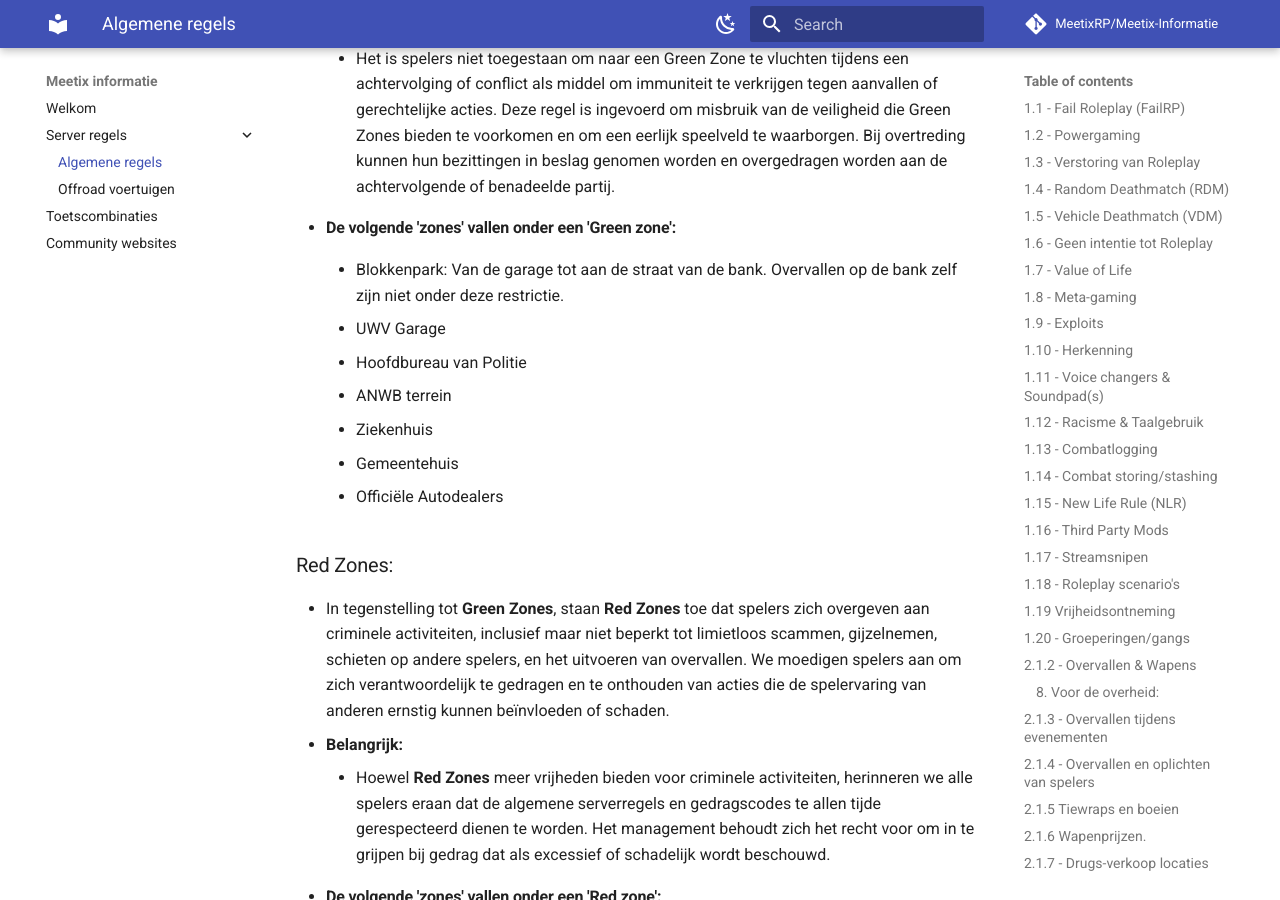
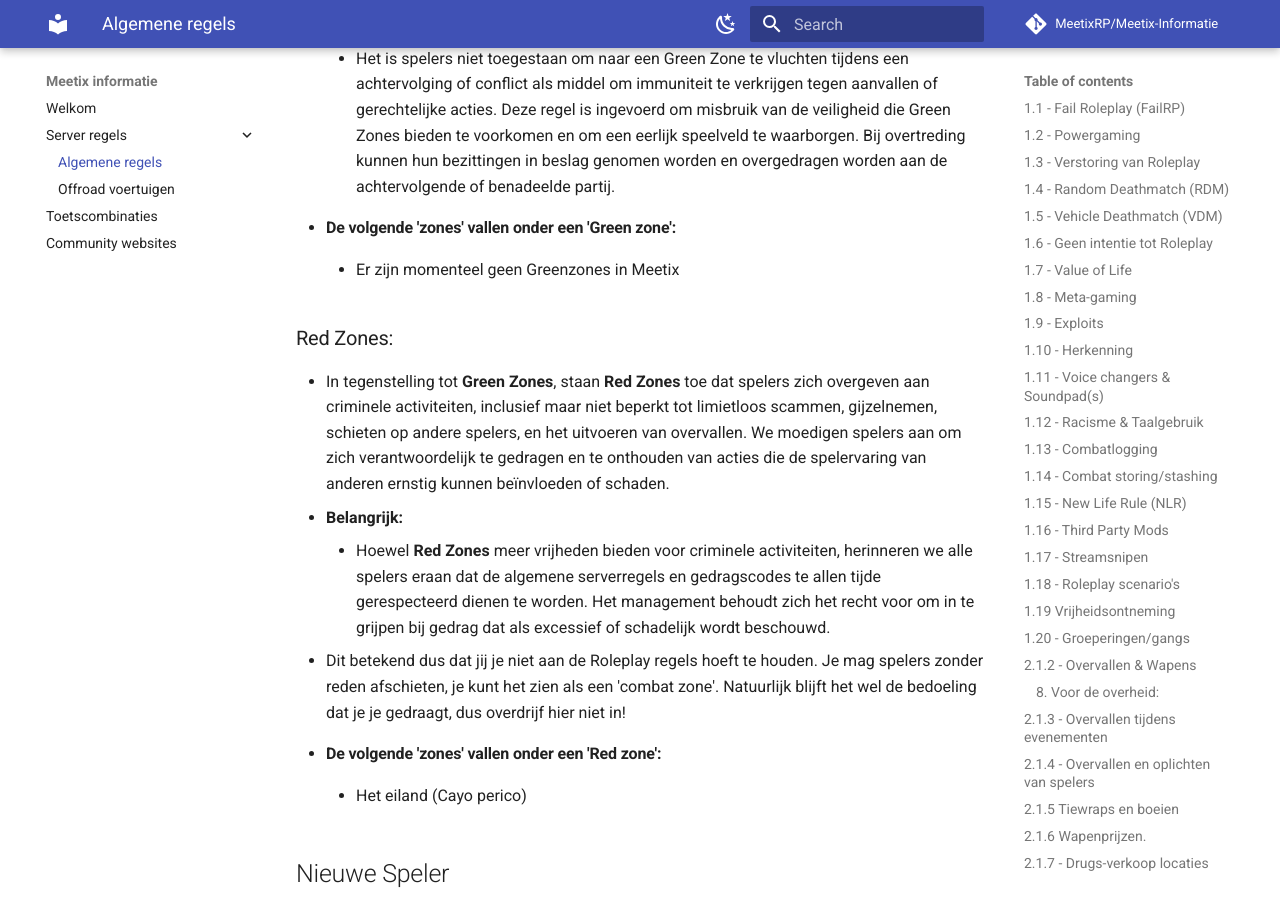
Before and after one commit to MeetixRP/Meetix-Informatie, an MkDocs documentation site: the page built from docs/algemeneregels.md, in a window 1280 px wide and 900 px high, scrolled down 17877 px. Built offline with MkDocs 1.6.1 and Material for MkDocs 9.7.7, drawn with Linux system fonts in a browser that asks for light colours; comment, search, counter and statistics services are not loaded.

Commit message:
Green zones eruit. En toevoeging aan red-zones

```diff
--- a/docs/algemeneregels.md
+++ b/docs/algemeneregels.md
@@ -526,18 +526,13 @@
     - Het is spelers niet toegestaan om naar een Green Zone te vluchten tijdens een achtervolging of conflict als middel om immuniteit te verkrijgen tegen aanvallen of gerechtelijke acties. Deze regel is ingevoerd om misbruik van de veiligheid die Green Zones bieden te voorkomen en om een eerlijk speelveld te waarborgen. Bij overtreding kunnen hun bezittingen in beslag genomen worden en overgedragen worden aan de achtervolgende of benadeelde partij.
 
   - #### De volgende 'zones' vallen onder een 'Green zone':
-    - Blokkenpark: Van de garage tot aan de straat van de bank. Overvallen op de bank zelf zijn niet onder deze restrictie.
-    - UWV Garage
-    - Hoofdbureau van Politie
-    - ANWB terrein
-    - Ziekenhuis
-    - Gemeentehuis
-    - Officiële Autodealers
+    - Er zijn momenteel geen Greenzones in Meetix
 
 ### Red Zones:
   - In tegenstelling tot **Green Zones**, staan **Red Zones** toe dat spelers zich overgeven aan criminele activiteiten, inclusief maar niet beperkt tot limietloos scammen, gijzelnemen, schieten op andere spelers, en het uitvoeren van overvallen. We moedigen spelers aan om zich verantwoordelijk te gedragen en te onthouden van acties die de spelervaring van anderen ernstig kunnen beïnvloeden of schaden.
   - **Belangrijk:**
     - Hoewel **Red Zones** meer vrijheden bieden voor criminele activiteiten, herinneren we alle spelers eraan dat de algemene serverregels en gedragscodes te allen tijde gerespecteerd dienen te worden.  Het management behoudt zich het recht voor om in te grijpen bij gedrag dat als excessief of schadelijk wordt beschouwd.
+  - Dit betekend dus dat jij je niet aan de Roleplay regels hoeft te houden. Je mag spelers zonder reden afschieten, je kunt het zien als een 'combat zone'. Natuurlijk blijft het wel de bedoeling dat je je gedraagt, dus overdrijf hier niet in!
 
   - #### De volgende 'zones' vallen onder een 'Red zone':
      - Het eiland (Cayo perico)
```
